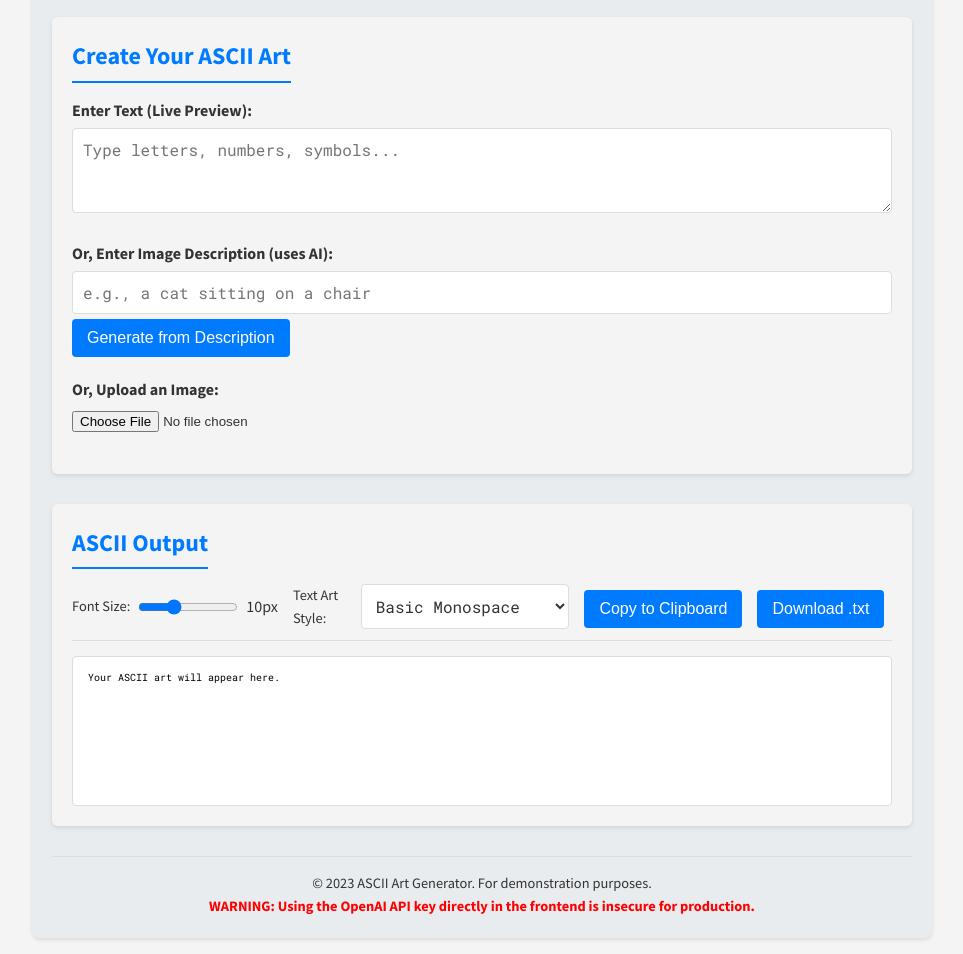
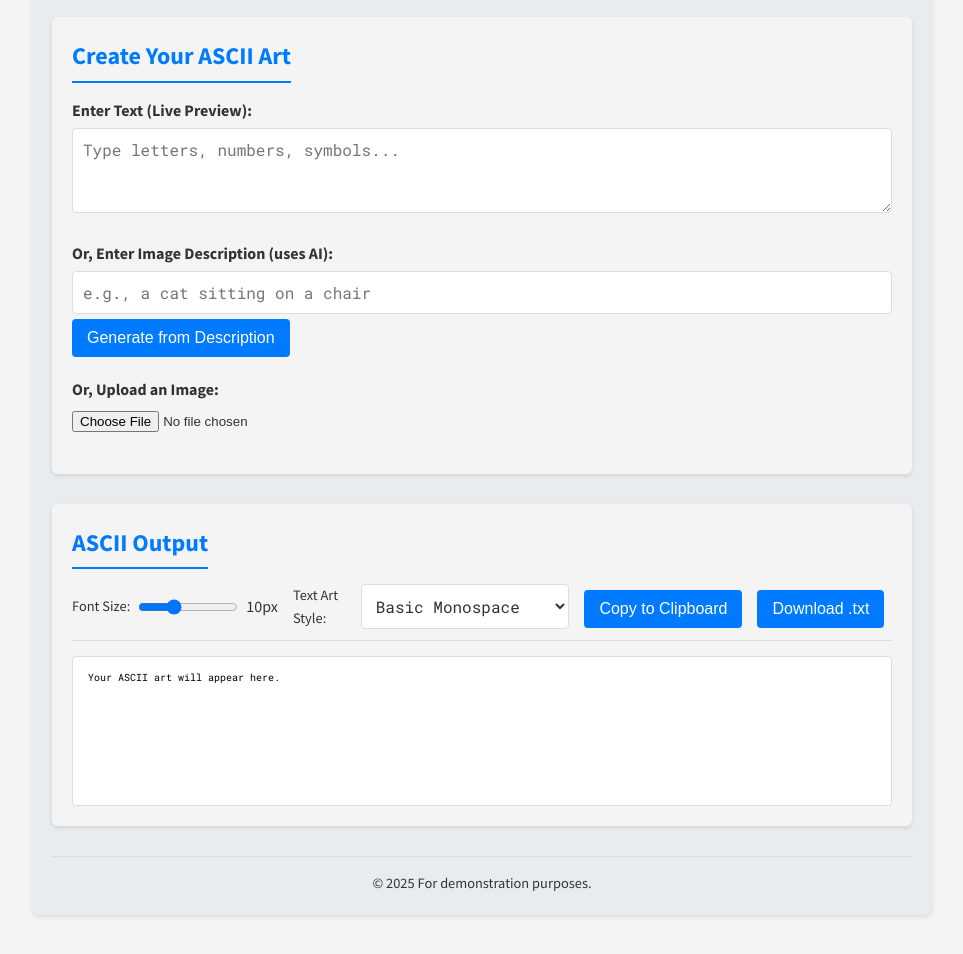
Before and after one commit to SnehaghoshBarsha444/ascii-viewer-codecircuit-hackathon2025, a plain HTML site: page index.html in a window 1280 px wide. Shown: the part 111-1065 px from the top of the page, without its empty margins (158-1121 px from the left). After the commit the page ends 1042 px from the top, so only its background shows below. Drawn offline with Linux system fonts and the light colour scheme.

Commit message:
Update index.html

```diff
--- a/index.html
+++ b/index.html
@@ -68,8 +68,7 @@
         </main>
 
         <footer>
-            <p>© 2023 ASCII Art Generator. For demonstration purposes.</p>
-            <p style="color: red; font-weight: bold;">WARNING: Using the OpenAI API key directly in the frontend is insecure for production.</p>
+            <p>© 2025 For demonstration purposes.</p>
         </footer>
     </div>
 
```
